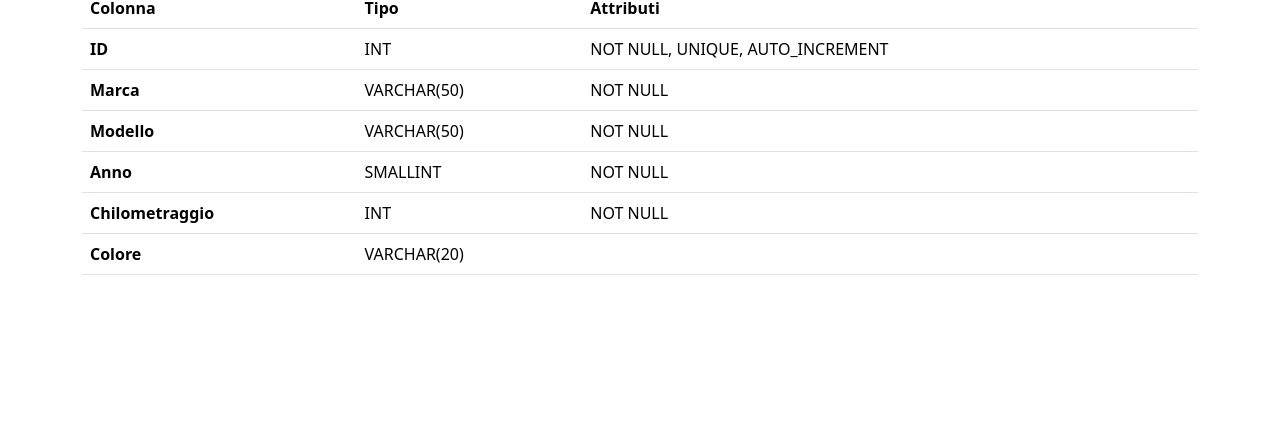
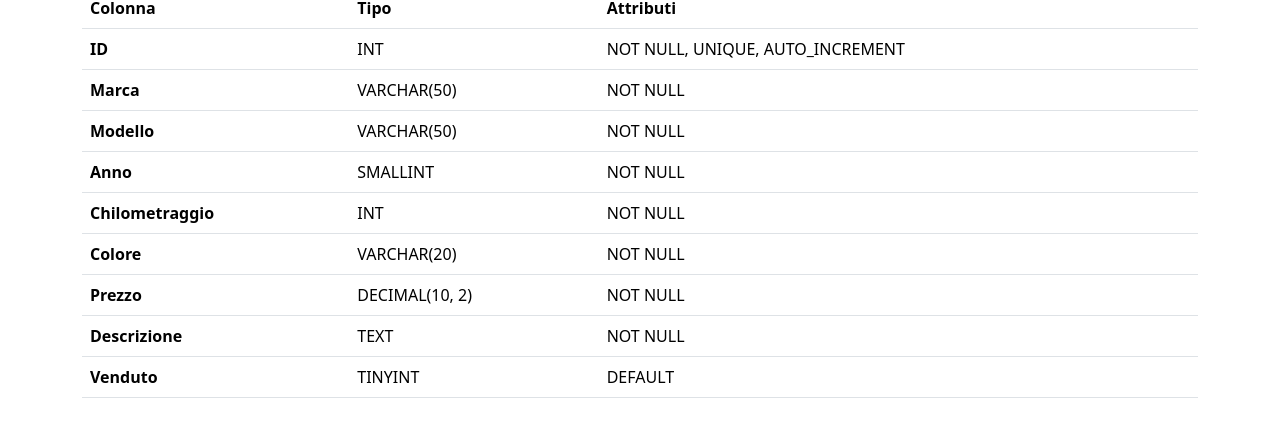
Before and after one commit to GLCVLL/db-first, a plain HTML site: page index.html in a window 1280 px wide. Shown: the part 58-480 px from the top of the page. Drawn offline with nearby package versions, Linux system fonts and the light colour scheme.

Commit message:
added price, description and sold

```diff
--- a/index.html
+++ b/index.html
@@ -47,10 +47,22 @@
                 <tr>
                     <th>Colore</th>
                     <td>VARCHAR(20)</td>
-                    <td></td>
+                    <td>NOT NULL</td>
                 </tr>
                 <tr>
-
+                    <th>Prezzo</th>
+                    <td>DECIMAL(10, 2)</td>
+                    <td>NOT NULL</td>
+                </tr>
+                <tr>
+                    <th>Descrizione</th>
+                    <td>TEXT</td>
+                    <td>NOT NULL</td>
+                </tr>
+                <tr>
+                    <th>Venduto</th>
+                    <td>TINYINT</td>
+                    <td>DEFAULT</td>
                 </tr>
             </tbody>
         </table>
```
